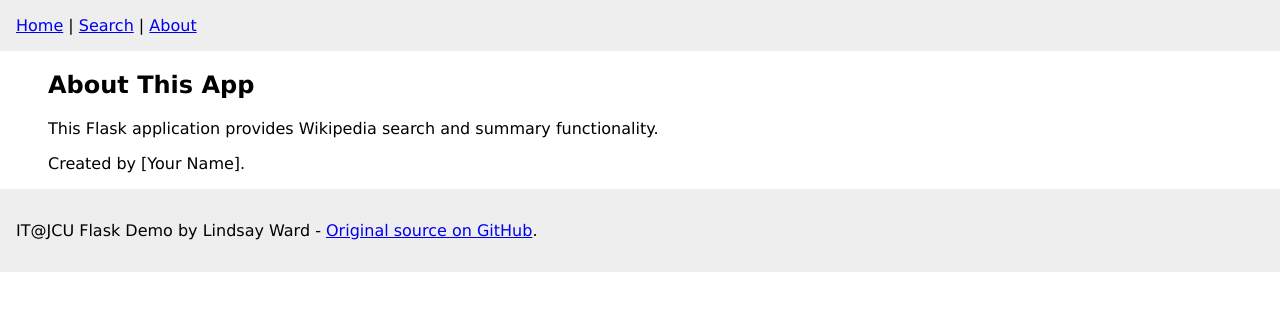
After one commit to NyanLinHtutRain/cp1404practicals-master, a Flask app: template flaskdemo-master/templates/about.html in a window 1280 px wide. The commit adds this page. Shown: the top 311 px of the page. Run offline with Flask 3, Linux system fonts and the light colour scheme; the template is opened without the code that fills it, so the values that code supplies are empty.

Commit message:
Merge remote-tracking branch 'origin/master'

```diff
--- /dev/null
+++ b/flaskdemo-master/templates/about.html
@@ -0,0 +1,7 @@
+{% extends "layout.html" %}
+{% block title %}About{% endblock %}
+{% block content %}
+    <h2>About This App</h2>
+    <p>This Flask application provides Wikipedia search and summary functionality.</p>
+    <p>Created by [Your Name].</p>
+{% endblock %}
--- a/flaskdemo-master/templates/layout.html
+++ b/flaskdemo-master/templates/layout.html
@@ -9,7 +9,8 @@
 <body>
 <div id="nav">
     <a href="{{ url_for('home') }}">Home</a> |
-    <a href="{{ url_for('search') }}">Search</a>
+    <a href="{{ url_for('search') }}">Search</a> |
+    <a href="{{ url_for('about') }}">About</a> <!-- Add this line -->
 </div>
 <div id="content">
     {% block content %}{% endblock %}
```
Also changed, not shown: flaskdemo.py (+5 -2 lines), flaskdemo-master/templates/home.html (line endings or trailing spaces), flaskdemo-master/templates/search.html (line endings or trailing spaces).
